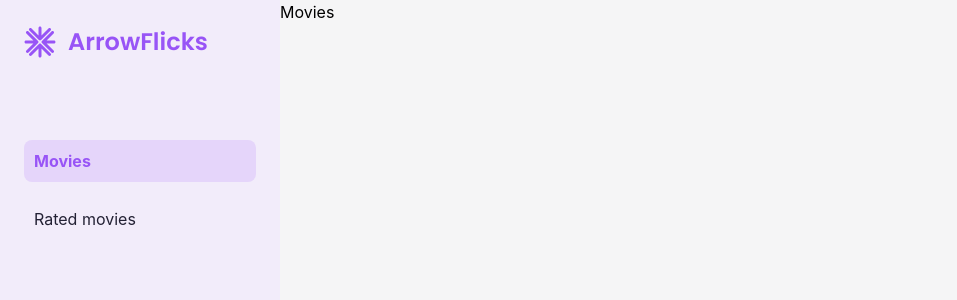
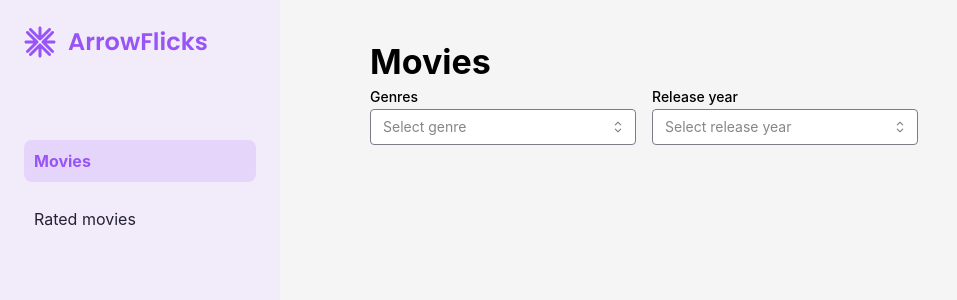
Before and after one commit to lg0leg/MovieSearchApp, a React (Create React App) app in the folder movie-search-app/: page /movies in a window 1280 px wide. Shown: the top 300 px of the page, without its empty margins (0-957 px from the left). Built offline with nearby package versions, Linux system fonts and the light colour scheme; no server answers.

Commit message:
feat: add genres selector

```diff
--- a/movie-search-app/src/index.js
+++ b/movie-search-app/src/index.js
@@ -25,11 +25,11 @@ const theme = createTheme({
 
 const root = ReactDOM.createRoot(document.getElementById('root'));
 root.render(
-  <React.StrictMode>
-    <MantineProvider withGlobalStyles withNormalizeCSS theme={theme}>
-      <BrowserRouter>
-        <App />
-      </BrowserRouter>
-    </MantineProvider>
-  </React.StrictMode>
+  // <React.StrictMode>
+  <MantineProvider withGlobalStyles withNormalizeCSS theme={theme}>
+    <BrowserRouter>
+      <App />
+    </BrowserRouter>
+  </MantineProvider>
+  // </React.StrictMode>
 );
--- a/movie-search-app/src/pages/movies/movies.js
+++ b/movie-search-app/src/pages/movies/movies.js
@@ -1,5 +1,37 @@
-import React from 'react';
+import { Container, Flex, Select, Title } from '@mantine/core';
+import React, { useEffect, useState } from 'react';
+
+const options = {
+  method: 'GET',
+  headers: {
+    accept: 'application/json',
+    Authorization: `Bearer ${process.env.REACT_APP_TMD_API_KEY}`,
+  },
+};
 
 export default function Movies() {
-  return <div>Movies</div>;
+  const [genresList, setGenresList] = useState([]);
+  const [genres, setGenres] = useState([]);
+  const [year, setYear] = useState('');
+
+  const getGenres = async () => {
+    let resp = await fetch('https://api.themoviedb.org/3/genre/movie/list?language=en', options);
+    let data = await resp.json();
+    let genresList = data.genres.map((val) => val.name);
+    setGenresList(genresList);
+  };
+
+  useEffect(() => {
+    getGenres();
+  }, []);
+
+  return (
+    <Container style={{ paddingLeft: 90, paddingRight: 90, paddingTop: 40, margin: 0 }}>
+      <Title order={1}>Movies</Title>
+      <Flex gap="16">
+        <Select label="Genres" placeholder="Select genre" data={genresList} value={genres} onChange={setGenres} />
+        <Select label="Release year" placeholder="Select release year" data={['raz', 'dva']} value={year} onChange={setYear} />
+      </Flex>
+    </Container>
+  );
 }
```
Also changed, not shown: 1 other file (tests, documents, lock files or other folders).
